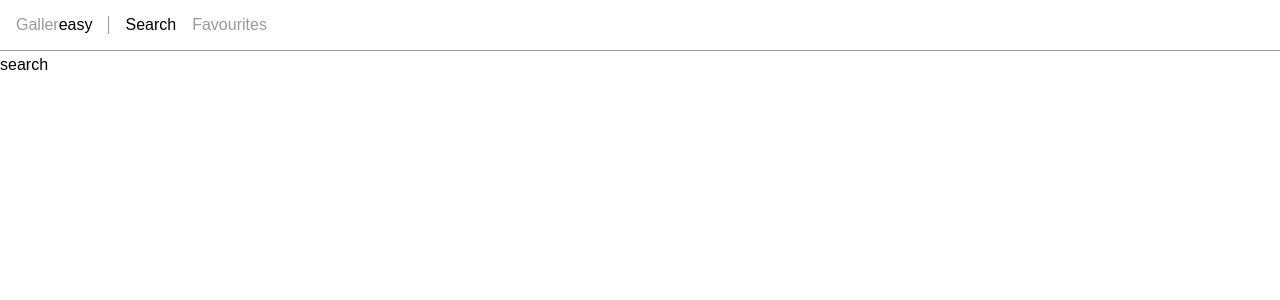
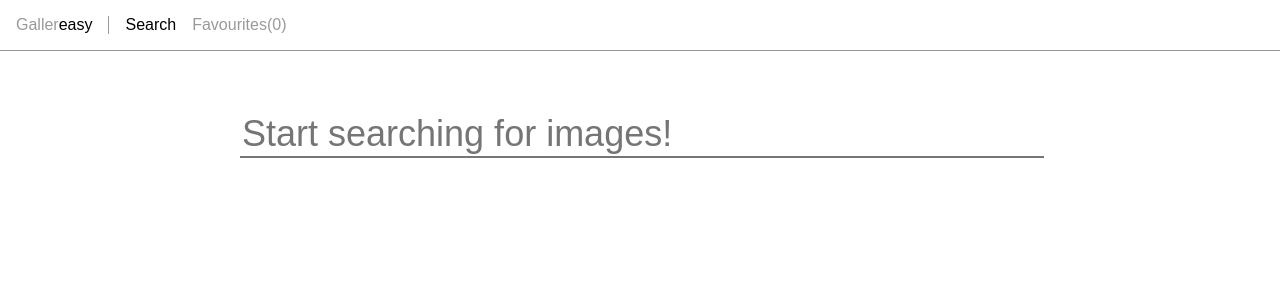
Before and after one commit to yangtheng/gallereasy, a React (Create React App) app: page / in a window 1280 px wide. Shown: the top 300 px of the page. Built offline with nearby package versions, Linux system fonts and the light colour scheme.

Commit message:
added SearchInput component, successfully connect to giphy api

```diff
--- a/src/App.css
+++ b/src/App.css
@@ -33,3 +33,21 @@
 .main-container {
   margin-top: 56px;
 }
+
+.search-input-container {
+  width: 800px;
+  margin: 0 auto;
+  padding-top: 56px;
+}
+
+.search-input-field {
+  font-size: 36px;
+  width: 100%;
+  border-top: none;
+  border-right: none;
+  border-left: none;
+}
+
+.search-input-field:focus {
+  outline: none;
+}
--- a/src/components/Navbar.js
+++ b/src/components/Navbar.js
@@ -1,8 +1,10 @@
 import React, { Component } from 'react';
-import { NavLink } from 'react-router-dom';
+import { NavLink, withRouter } from 'react-router-dom';
+import { connect } from 'react-redux';
 
 class Navbar extends Component {
   render () {
+    const { favourites } = this.props
     return (
       <div className='navbar'>
         <div className='navbar-section navbar-logo'>
@@ -13,7 +15,7 @@ class Navbar extends Component {
             Search
           </NavLink>
           <NavLink className='navbar-link' activeClassName='navbar-link-active' to='/favourites'>
-            Favourites
+            Favourites({favourites.length})
           </NavLink>
         </div>
       </div>
@@ -21,4 +23,10 @@ class Navbar extends Component {
   }
 }
 
-export default Navbar
+const mapStateToProps = (state) => {
+  return {
+    favourites: state.favourites
+  }
+}
+
+export default withRouter(connect(mapStateToProps)(Navbar))
--- a/src/components/SearchContainer.js
+++ b/src/components/SearchContainer.js
@@ -1,11 +1,13 @@
 import React, { Component } from 'react';
-// import SearchInput from './search/SearchInput';
+import SearchInput from './search/SearchInput';
 // import Results from './search/Results';
 
 class SearchContainer extends Component {
   render () {
     return (
-      <div>search</div>
+      <div>
+        <SearchInput />
+      </div>
     )
   }
 }
--- /dev/null
+++ b/src/components/search/SearchInput.js
@@ -0,0 +1,41 @@
+import React, { Component } from 'react';
+
+class SearchInput extends Component {
+  constructor (props) {
+    super(props)
+
+    this.state = {
+      value: ''
+    }
+  }
+
+  handleChange (e) {
+    this.setState({
+      value: e.target.value
+    })
+  }
+
+  fetchResults () {
+    window.fetch(`http://api.giphy.com/v1/gifs/search?q=${this.state.value}&api_key=G3TGUp3a1oHM8NfYbGVFMG87Trl8h2hp&limit=64`)
+      .then(response => response.json())
+      .then(json => {
+        const urlArr = json.data.map(obj => obj.images.original.url)
+      })
+  }
+
+  componentDidUpdate (prevProps, prevState) {
+    if (this.state.value !== prevState.value) {
+      this.fetchResults()
+    }
+  }
+
+  render () {
+    return (
+      <div className='search-input-container'>
+        <input className='search-input-field' placeholder='Start searching for images!' value={this.state.value} onChange={(e) => this.handleChange(e)} />
+      </div>
+    )
+  }
+}
+
+export default SearchInput
```
